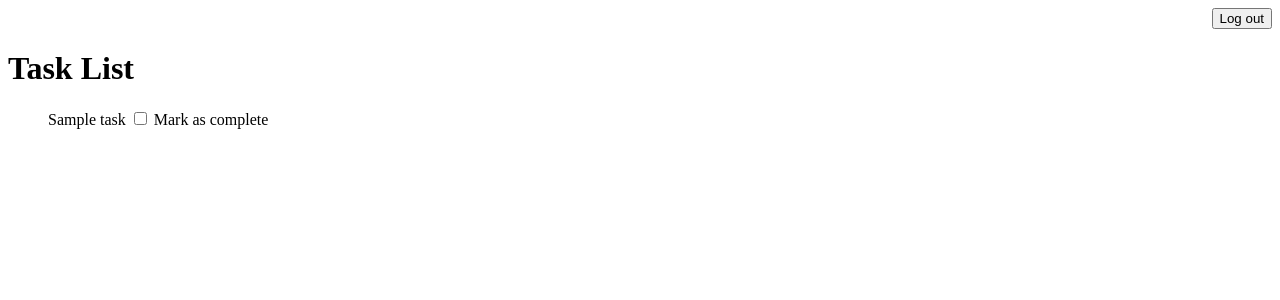
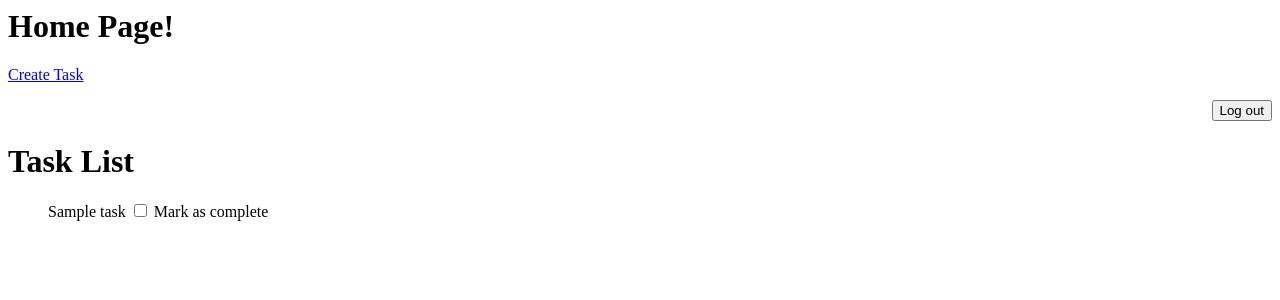
Before and after one commit to ZetaVII/Task-Manager-App, a Flask app: template app/templates/overview.html in a window 1280 px wide. Shown: the top 300 px of the page. Run offline with Flask 2, Linux system fonts and the light colour scheme; tables that the repository leaves empty hold one stand-in row (values such as "Sample post"); the template is opened without the code that fills it: values that come from a table or form of the project are taken from there, most other values are stand-ins (such as "Sample title", 1, 10 or a date in 2020).

Commit message:
Update base.html
Added a temp nav bar with nav link: "create task" for testing.

Clicking on create task --> Goes to create task page.

```diff
--- a/app/templates/base.html
+++ b/app/templates/base.html
@@ -1,4 +1,9 @@
 <html>
+        <div>
+                <h1>Home Page!</h1>
+                <a href="{{ url_for('createtask') }}">Create Task</a>
+
+        </div>
         <head>
                 {% if title %}
                 <title> {{title}} </title>
```
